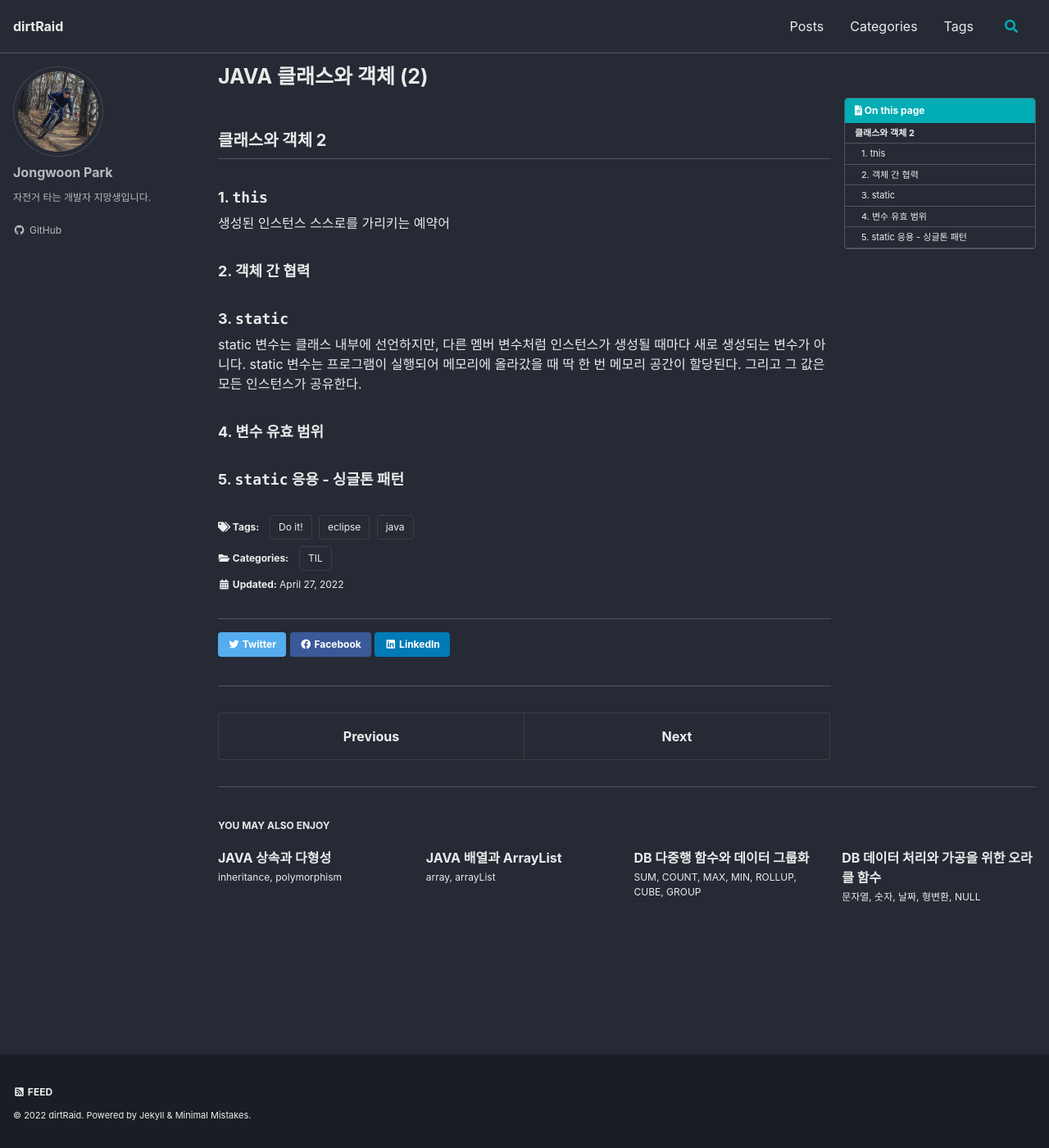
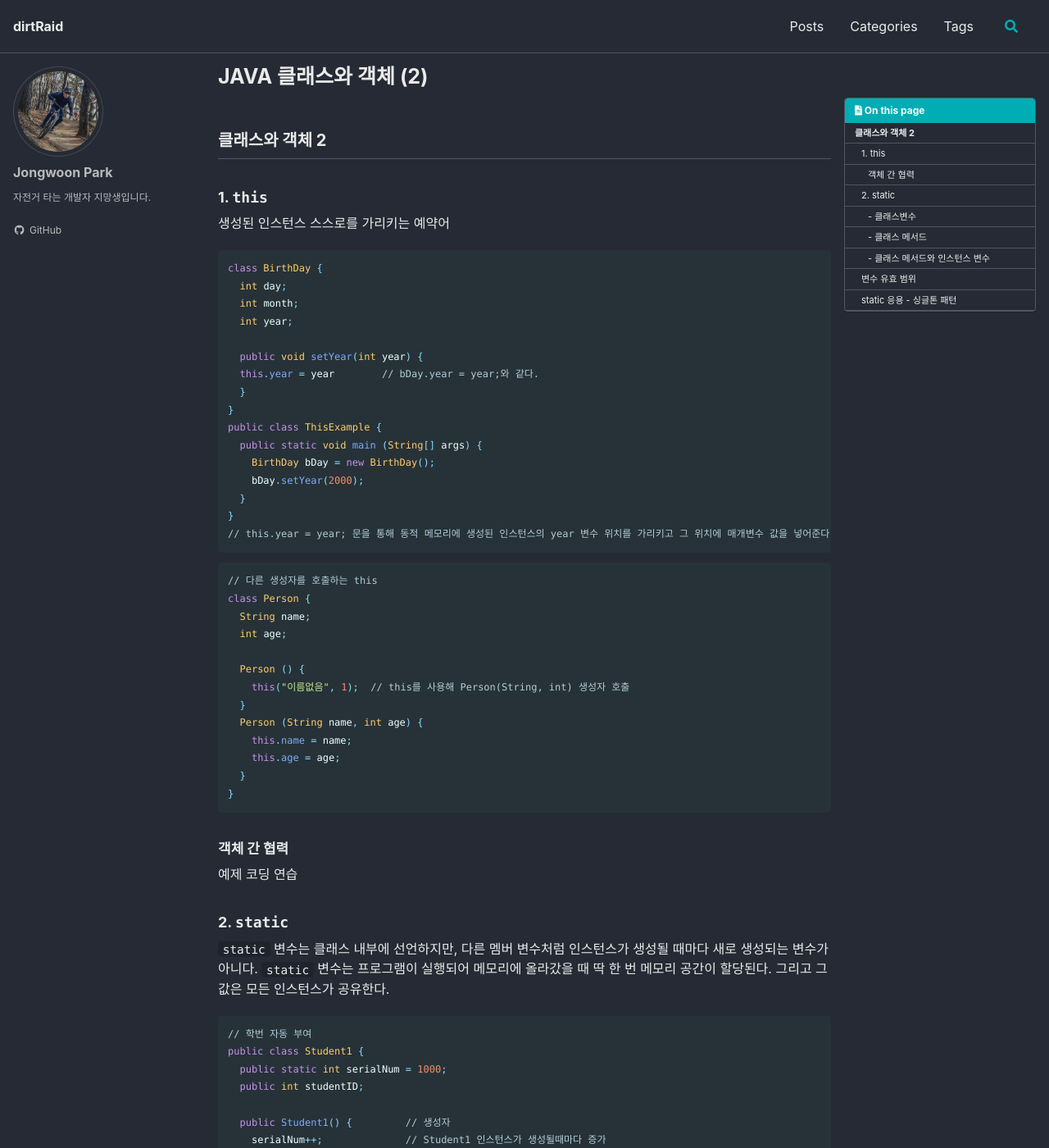
Before and after one commit to nortiz1349/dirtRaid, a Jekyll site: the page built from _posts/2022-04-27-til-java-class.object(2).md, in a window 1280 px wide and 1400 px high. Shown: the whole window at 82% size. Built offline with Jekyll 4.4.1, drawn with Linux system fonts in a browser that asks for light colours; cached includes are drawn as plain includes; some web fonts are replaced; some of the changed text lies outside the part shown.

Commit message:
자바 수업

````diff
--- a/_posts/2022-04-27-til-java-class.object(2).md
+++ b/_posts/2022-04-27-til-java-class.object(2).md
@@ -20,12 +20,123 @@ date: 2022-04-27
 
 생성된 인스턴스 스스로를 가리키는 예약어
 
-### 2. 객체 간 협력
+```java
+class BirthDay {
+  int day;
+  int month;
+  int year;
 
-### 3. `static`
+  public void setYear(int year) {
+  this.year = year        // bDay.year = year;와 같다.
+  }
+}
+public class ThisExample {
+  public static void main (String[] args) {
+    BirthDay bDay = new BirthDay();
+    bDay.setYear(2000);
+  }
+}
+// this.year = year; 문을 통해 동적 메모리에 생성된 인스턴스의 year 변수 위치를 가리키고 그 위치에 매개변수 값을 넣어준다.
+```
 
-static 변수는 클래스 내부에 선언하지만, 다른 멤버 변수처럼 인스턴스가 생성될 때마다 새로 생성되는 변수가 아니다. static 변수는 프로그램이 실행되어 메모리에 올라갔을 때 딱 한 번 메모리 공간이 할당된다. 그리고 그 값은 모든 인스턴스가 공유한다.
+```java
+// 다른 생성자를 호출하는 this
+class Person {
+  String name;
+  int age;
 
-### 4. 변수 유효 범위
+  Person () {
+    this("이름없음", 1);  // this를 사용해 Person(String, int) 생성자 호출
+  }
+  Person (String name, int age) {
+    this.name = name;
+    this.age = age;
+  }
+}
+```
 
-### 5. `static` 응용 -  싱글톤 패턴
+#### 객체 간 협력
+
+예제 코딩 연습
+
+### 2. `static`
+
+`static` 변수는 클래스 내부에 선언하지만, 다른 멤버 변수처럼 인스턴스가 생성될 때마다 새로 생성되는 변수가 아니다. `static` 변수는 프로그램이 실행되어 메모리에 올라갔을 때 딱 한 번 메모리 공간이 할당된다. 그리고 그 값은 모든 인스턴스가 공유한다.
+
+```java
+// 학번 자동 부여
+public class Student1 {
+  public static int serialNum = 1000;
+  public int studentID;
+
+  public Student1() {         // 생성자
+    serialNum++;              // Student1 인스턴스가 생성될때마다 증가
+    studentID += serialNum;   // 증가된 값을 학번 인스턴스 변수에
+  }
+}
+```
+
+- 인스턴스 간 공통으로 사용할 값이 필요한 경우 유용하다.
+
+#### - 클래스변수
+
+`static`으로 선언된 변수, 클래스 이름으로 참조하여 사용할 수도 있다.
+
+```java
+...
+System.out.println(Student1.serialNum);
+// static으로 선언된 serialNum 변수를 클래스 이름으로 참조
+...
+```
+
+#### - 클래스 메서드
+
+```java
+public class Student2 {
+  private static int serialNum = 1000; // private 변수로 변경
+  int studentID;
+
+  ...
+
+  public static int getSerialNum() {  // serialNum의 get() 메서드
+    int i = 0;
+    return serialNum;
+  }
+  public static void setSerialNum(int serialNum) {  // serialNum의 set() 메서드
+    Student2.serialNum = serialNum;
+  }
+}
+// 외부 클래스에서 serialNum 값을 사용하려면 get() 메서드 호출
+// serialNum 값을 변경하려면 set() 메서드를 사용해야 함.
+```
+
+```java
+...
+// serialNum 값을 가져오기 위해 get() 메서드를 클래스 이름으로 직접 호출
+System.out.println(Student2.getSerialNum() );
+...
+```
+
+#### - 클래스 메서드와 인스턴스 변수
+
+클래스 메서드 내부에서는 인스턴스 변수를 사용할 수 없다.
+
+```java
+public class Student2 {
+  private static int serialNum = 1000;
+  String studentName; // 인스턴스 변수임.
+  ...
+  public static int getSerialNum() {
+    int i = 10; // 클래스 메서드 내부에서 선언한 변수는 지역변수로써 getSerialNum() 내부에서만 사용 가능하고 메서드가 끝나면 사라지는 변수이다.
+    studentName = "이지원"; // 오류발생 - studentName은 Student2 클래스의 멤버변수로써 인스턴스가 생성될때 만들어지는 인스턴스 변수이므로 클래스 메서드 내부에서는 사용할 수 없다.
+    return serialNum;
+  }
+}
+ - int i = 10
+```
+
+### 변수 유효 범위
+|변수유형|선언위치|사용범위|메모리|생성과소멸|
+|:---:|:---:|:---:|:---:|:---:|
+
+### `static` 응용 -  싱글톤 패턴
````
Also changed, not shown: _posts/2022-04-28-til-java1-abstract.class.md (added, +38 -0 lines).
